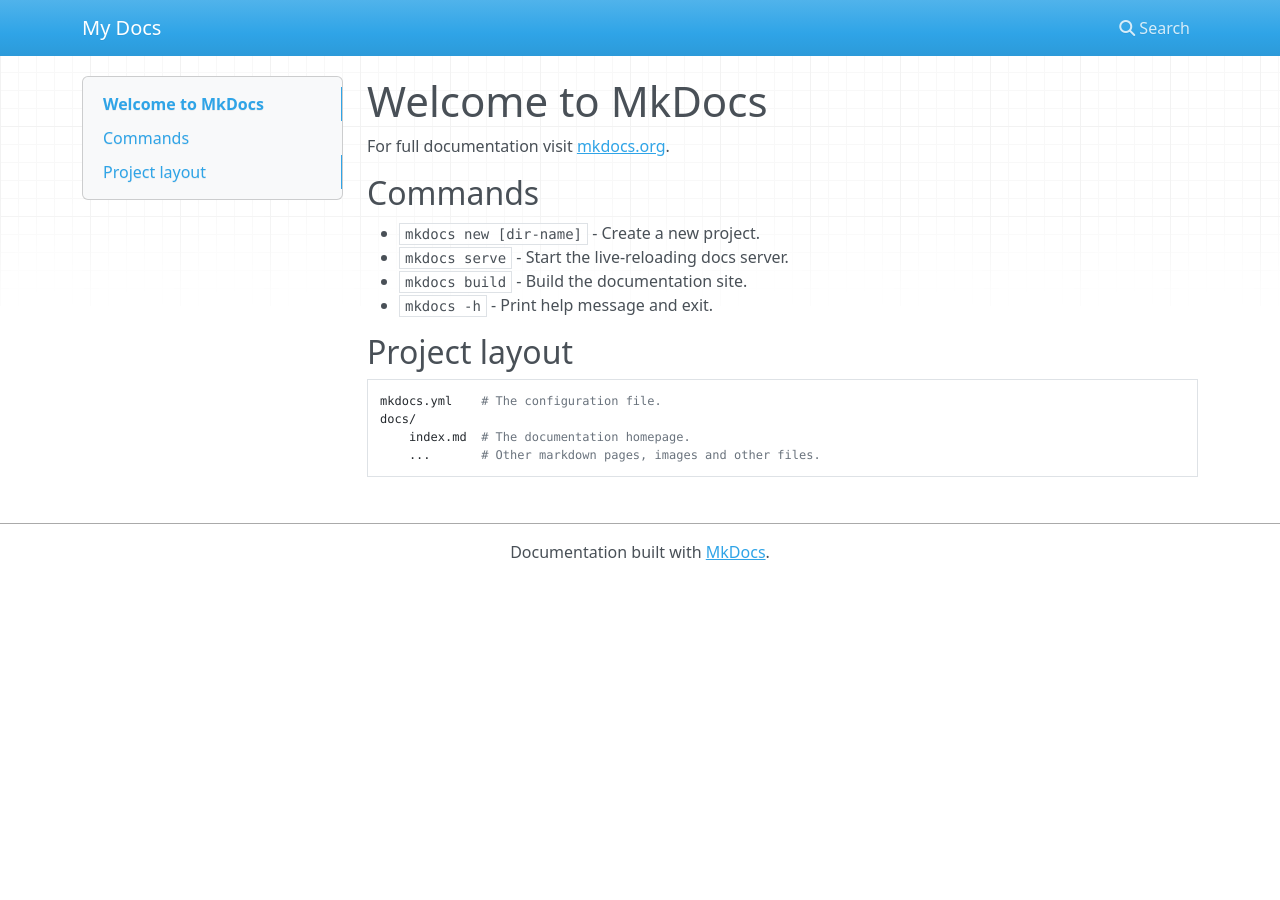
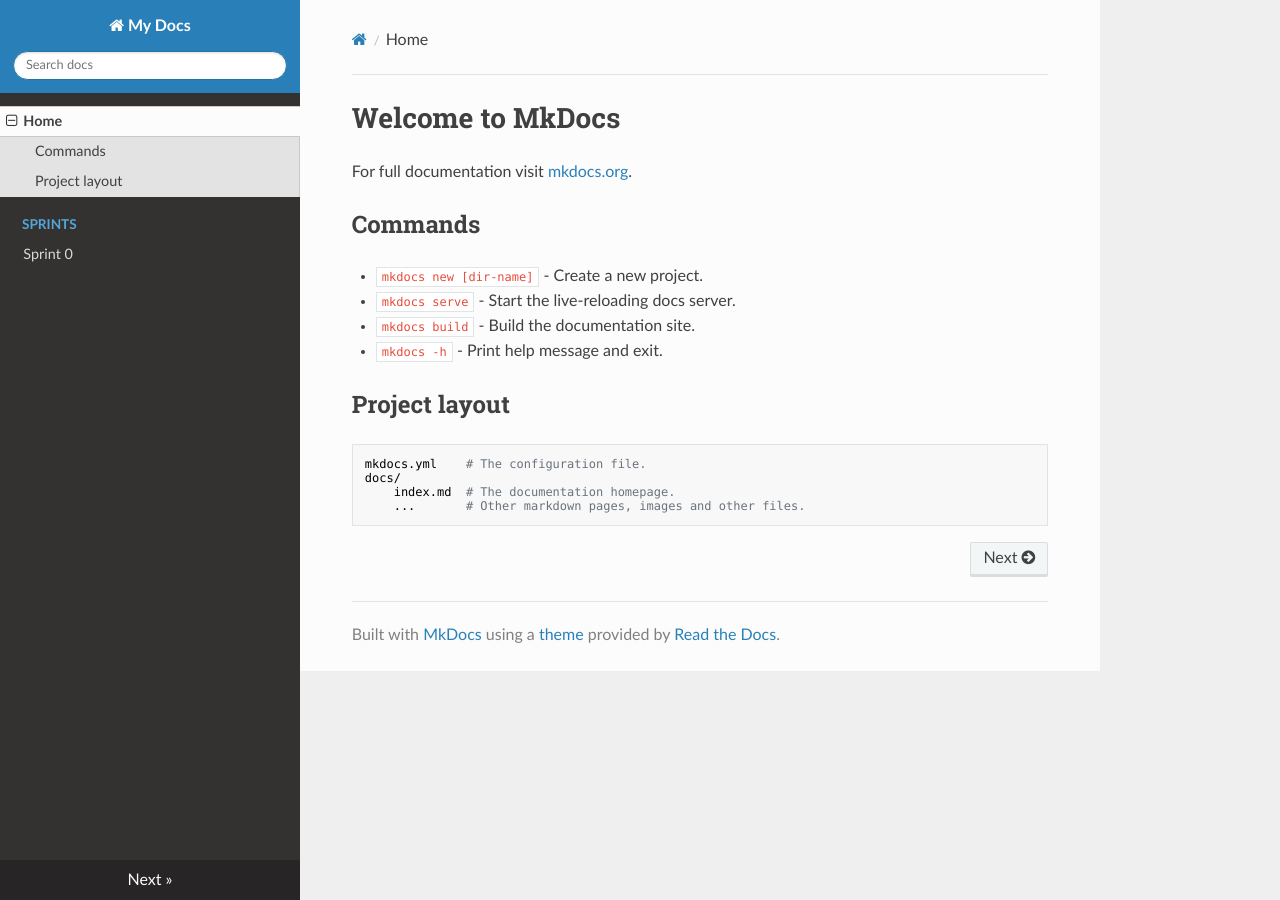
Before and after one commit to BrunoBReis/test-docs, an MkDocs documentation site: the page built from docs/index.md, in a window 1280 px wide. Built offline with MkDocs 1.6.1, drawn with Linux system fonts in a browser that asks for light colours; nearby versions of some CDN libraries.

Commit message:
comecando

```diff
--- a/mkdocs.yml
+++ b/mkdocs.yml
@@ -1 +1,10 @@
 site_name: My Docs
+
+
+nav:
+  - Home: index.md
+  - Sprints:
+    - Sprint 0: ./sprints/sprint0.md
+
+theme:
+  name: readthedocs
```
Also changed, not shown: docs/sprints/sprint0.md (added, +3 -0 lines).
